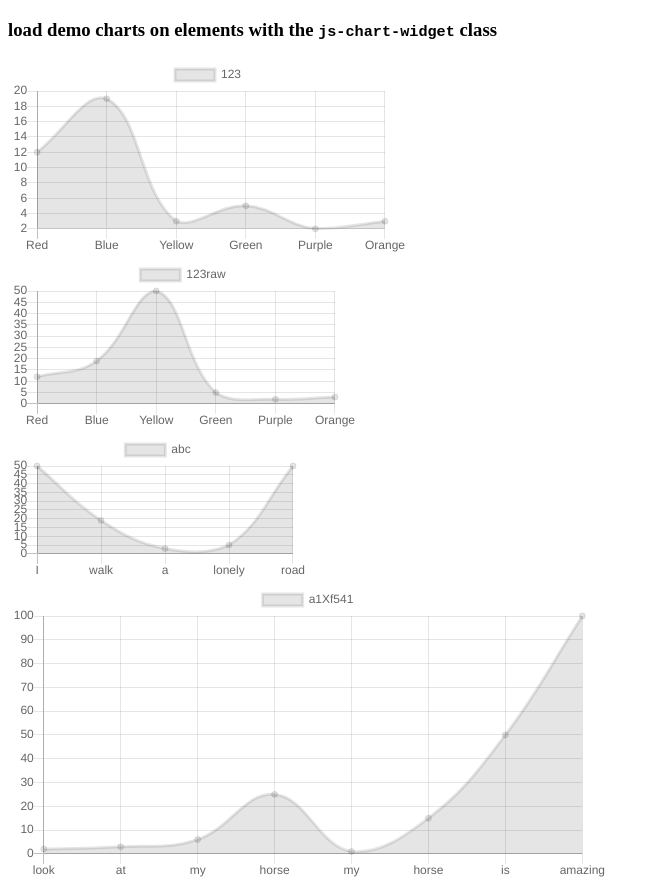
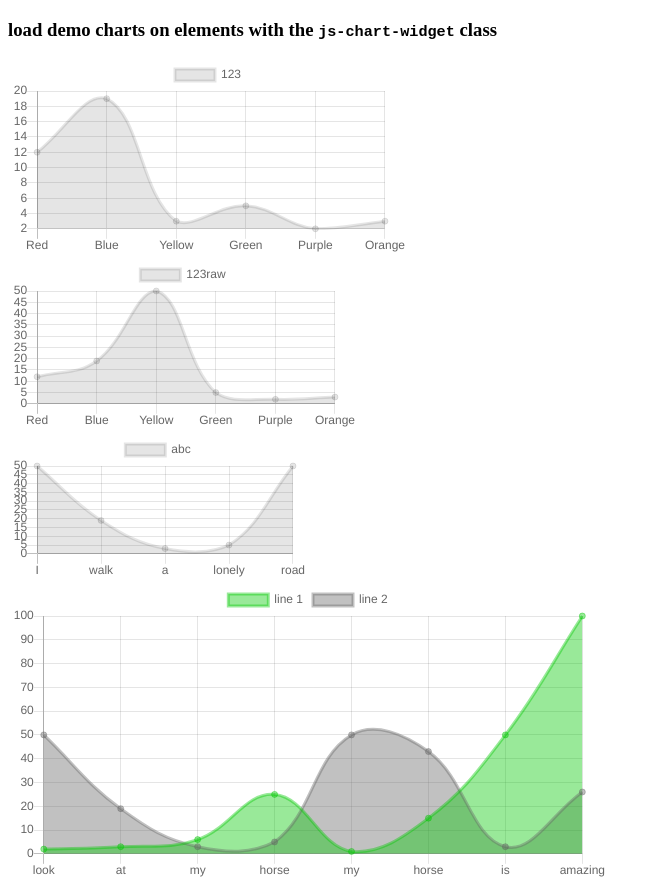
Before and after one commit to EvaLok/js-widget-chart, a website: page demo/index.html in a window 1280 px wide. Shown: the whole page, without its empty margins (0-659 px from the left). Drawn offline with nearby package versions, Linux system fonts and the light colour scheme.

Commit message:
support / demo for inputting more or less raw chartjs data to plugin

```diff
--- a/demo/fake-data-source.json
+++ b/demo/fake-data-source.json
@@ -8,7 +8,18 @@
     "points": [50, 19, 3, 5, 50]
   },
   "a1Xf541": {
+    "type": "line",
     "labels": ["look", "at", "my", "horse", "my", "horse", "is", "amazing"],
-    "points": [2, 3, 6, 25, 1, 15, 50, 100]
+    "datasets": [{
+      "label": "line 1",
+      "data": [2, 3, 6, 25, 1, 15, 50, 100],
+      "borderColor": "rgba(0,200,0,0.4)",
+      "backgroundColor": "rgba(0,200,0,0.4)"
+    }, {
+      "label": "line 2",
+      "data": [50, 19, 3, 5, 50, 43, 3, 26],
+      "borderColor": "rgba(100,100,100,0.4)",
+      "backgroundColor": "rgba(100,100,100,0.4)"
+    }]
   }
 }
--- a/demo/index.html
+++ b/demo/index.html
@@ -38,6 +38,7 @@
 			<canvas
 				class="js-chart-widget"
 				data-identifier="a1Xf541"
+				data-chart-type="chartjs"
 			></canvas>
 		</div>
 		<script src="../src/js-chart-widget.js"></script>
--- a/src/js-chart-widget.js
+++ b/src/js-chart-widget.js
@@ -60,19 +60,47 @@ var __js_chart_widget = {};
         var elementsLength = elements.length;
 
         for( var i = 0; i < elementsLength; i++ ){
-            var identifier = elements[i].getAttribute('data-identifier');
-            var chartType = elements[i].getAttribute('data-chart-type');
+            var element = elements[i];
+            var identifier = element.getAttribute('data-identifier');
+            var chartType = element.getAttribute('data-chart-type');
+            var params = data[ids[i]];
 
             switch( chartType ){
+                case 'chartjs':
+                    renderChartChartjs({
+                        element: element,
+                        type: params.type,
+                        labels: params.labels,
+                        datasets: params.datasets
+                    });
+                    break;
+
                 default:
                     renderChartDefault({
-                        element: elements[i],
+                        element: element,
                         title: ids[i],
-                        labels: data[ids[i]].labels,
-                        points: data[ids[i]].points
+                        labels: params.labels,
+                        points: params.points
                     });
             }
         }
+    }
+
+    function renderChartChartjs( _params ){
+        var params = _params;
+
+        if( typeof params.options !== 'object' ){
+            params.options = {};
+        }
+
+        new Chart(params.element, {
+            type: 'line',
+            data: {
+                labels: params.labels,
+                datasets: params.datasets
+            },
+            options: params.options
+        });
     }
 
     function renderChartDefault( params ){
```
